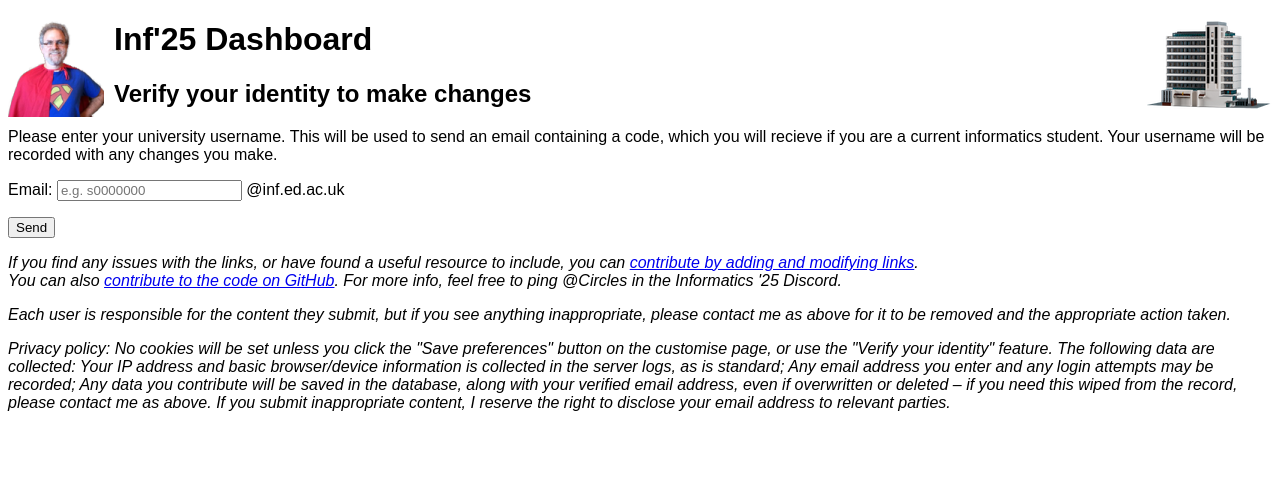
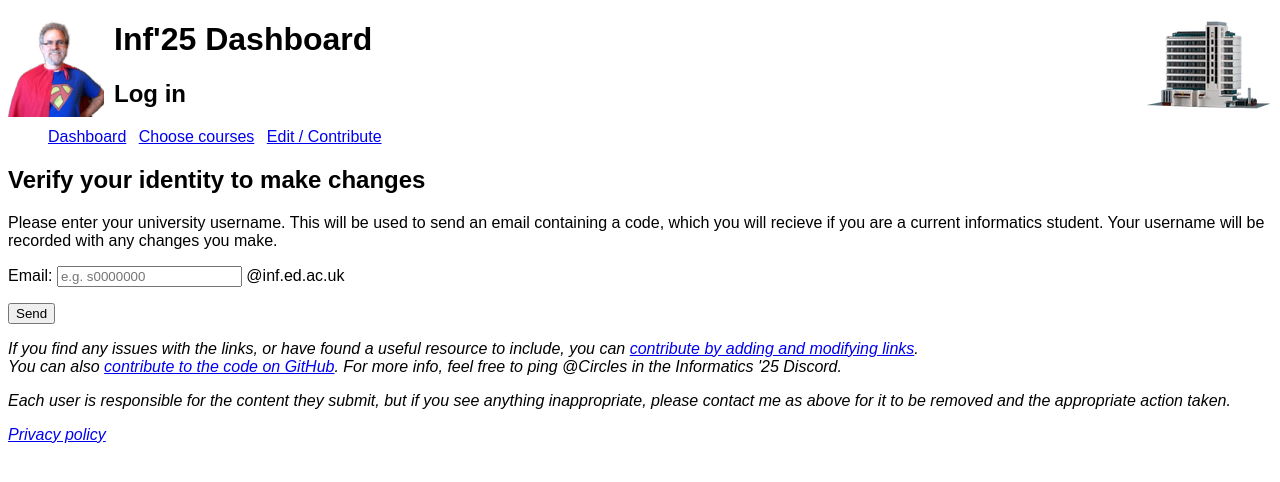
Before and after one commit to oxrush/Inf25, a Flask app: page /verify in a window 1280 px wide. Shown: the top 482 px of the page. Run offline with Flask 2, Linux system fonts and the light colour scheme; tables that the repository leaves empty hold one stand-in row (values such as "Sample post"); parts of the project's set-up code (start-up, migrations or seed data) failed here and were passed over.

Commit message:
Updates for more control without changing code etc

```diff
--- a/main.py
+++ b/main.py
@@ -35,11 +35,11 @@ def verification_required(function):
 @app.route("/")
 def index():
     if not "courses" in request.args:
-        courses = request.cookies.get("courses") or "1and2" # TODO: Move default courses to DB / config
+        courses = request.cookies.get("courses") or database.get_config("default_courses")
         return redirect(url_for("index", courses=courses, **request.args))
 
     course_string = request.args["courses"]
-    course_ids = course_string.split('and')
+    course_ids = course_string.split(' ')
     courses = database.get_courses(course_ids)
 
     courses_dict = {}
@@ -62,7 +62,7 @@ def err_404(e):
 @app.route("/customise")
 def customise():
     course_string = request.args.get("courses") or ""
-    course_ids_checked = course_string.split('and')
+    course_ids_checked = course_string.split(' ')
     courses = database.get_courses()
     for course in courses:
         course["_checked"] = (str(course["id"]) in course_ids_checked)
@@ -275,6 +275,10 @@ def logout():
     session.clear()
     return redirect(url_for("index"))
 
+@app.route("/privacy")
+def privacy_policy():
+    return render_template("privacy_policy.html")
+
 @app.errorhandler(404)
 def err_404(error):
     print(type(error))
--- a/static/styles.css
+++ b/static/styles.css
@@ -7,14 +7,15 @@ table.border, table.border th, table.border td {
     border-collapse: collapse;
 }
 
-th.course {width: 33.3333% }
-
 td {
     vertical-align:top;
     padding:10px;
 }
 
-table.fullwidth {width: 100%;}
+table.fullwidth {
+    width: 100%;
+    table-layout: fixed;
+}
 
 ul.sideways li {
     display:inline-block;
--- a/templates/contribute.html
+++ b/templates/contribute.html
@@ -1,8 +1,12 @@
 {% extends "frame.html" %}
+
+{% block heading %}
+Contribute
+{% endblock %}
 
 {% block content %}
 
-<h2>Contribute</h2>
+
 
 <h3>Please select a course to edit:</h3>
 <ul>
--- a/templates/frame.html
+++ b/templates/frame.html
@@ -31,6 +31,14 @@
     <img class="right" src="{{url_for('static', filename='AT.png')}}" alt="Our Home - Appleton Tower">
     <h1>Inf'25 Dashboard</h1>
 
+    <h2>{% block heading %}{% endblock %}</h2>
+
+    <ul class="sideways">
+        <li><a href="{{url_for('index')}}">Dashboard</a></li>
+        <li><a href="{{url_for('customise', courses=course_string)}}">Choose courses</a></li>
+        <li><a href="{{url_for('contribute')}}">Edit / Contribute</a></li>
+    </ul>
+
     {% block content %}
     {% endblock %}
 
@@ -42,7 +50,7 @@
         Each user is responsible for the content they submit, but if you see anything inappropriate, please contact me as above for it to be removed and the appropriate action taken.
     <em></p>
     <p><em>
-        Privacy policy: No cookies will be set unless you click the "Save preferences" button on the customise page, or use the "Verify your identity" feature. The following data are collected: Your IP address and basic browser/device information is collected in the server logs, as is standard; Any email address you enter and any login attempts may be recorded; Any data you contribute will be saved in the database, along with your verified email address, even if overwritten or deleted &ndash; if you need this wiped from the record, please contact me as above. If you submit inappropriate content, I reserve the right to disclose your email address to relevant parties.
+        <a href="/privacy">Privacy policy</a>
     </p></em>
 
     </body>
--- a/templates/untrusted.html
+++ b/templates/untrusted.html
@@ -1,8 +1,11 @@
 {% extends "frame.html" %}
+
+{% block heading %}
+Unverified link
+{% endblock %}
 
 {% block content %}
 
-<h2>Unverified link</h2>
 <h3><strong>Caution: the following link is still unverified and the domain is not in the trusted domains list.</strong></h3>
 <a href="{{url}}">{{url}}</a>
 
--- a/templates/verify.html
+++ b/templates/verify.html
@@ -1,4 +1,8 @@
 {% extends "frame.html" %}
+
+{% block heading %}
+Log in
+{% endblock %}
 
 {% block content %}
 
--- a/templates/verify_code.html
+++ b/templates/verify_code.html
@@ -1,4 +1,8 @@
 {% extends "frame.html" %}
+
+{% block heading %}
+Log in
+{% endblock %}
 
 {% block content %}
 
```
Also changed, not shown: database.py (+16 -0 lines), templates/customise.html (+6 -3 lines), templates/main.html (+10 -3 lines), templates/privacy_policy.html (added, +20 -0 lines), blank_database.sqlite3.
